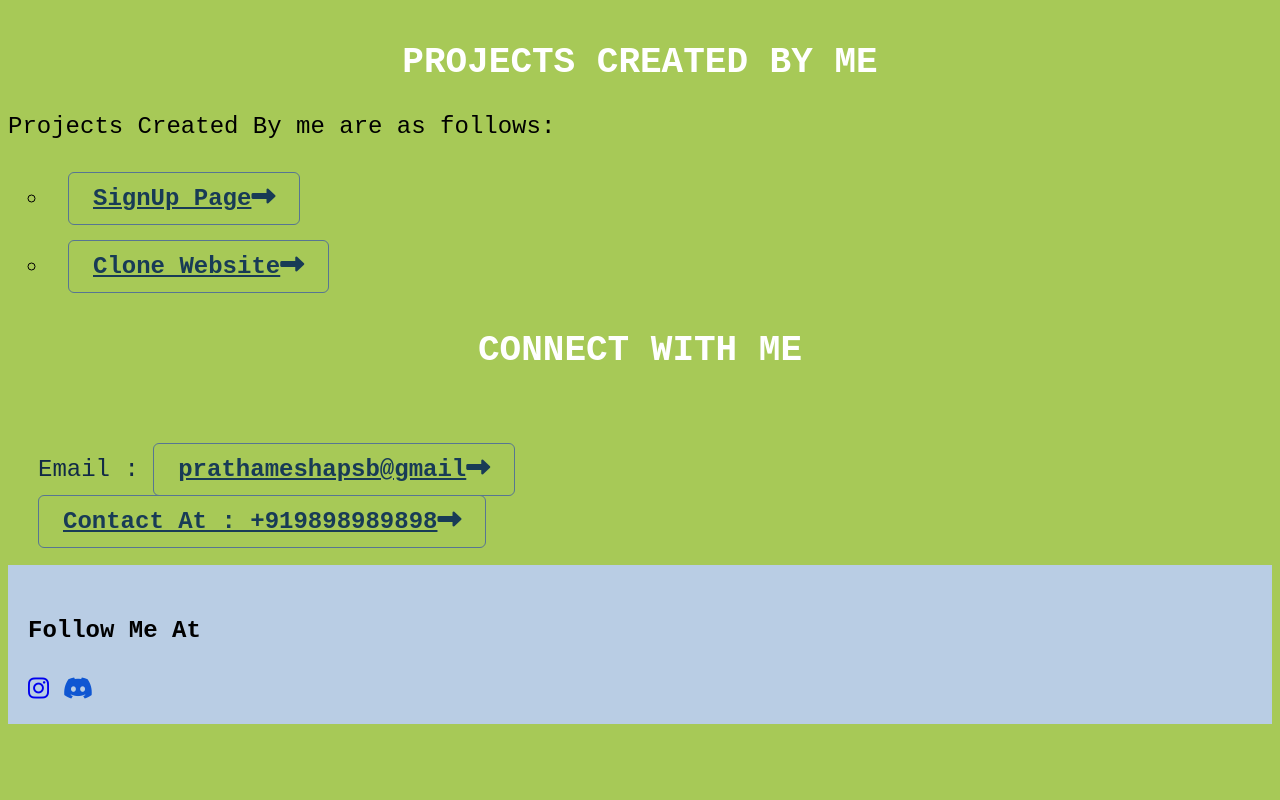
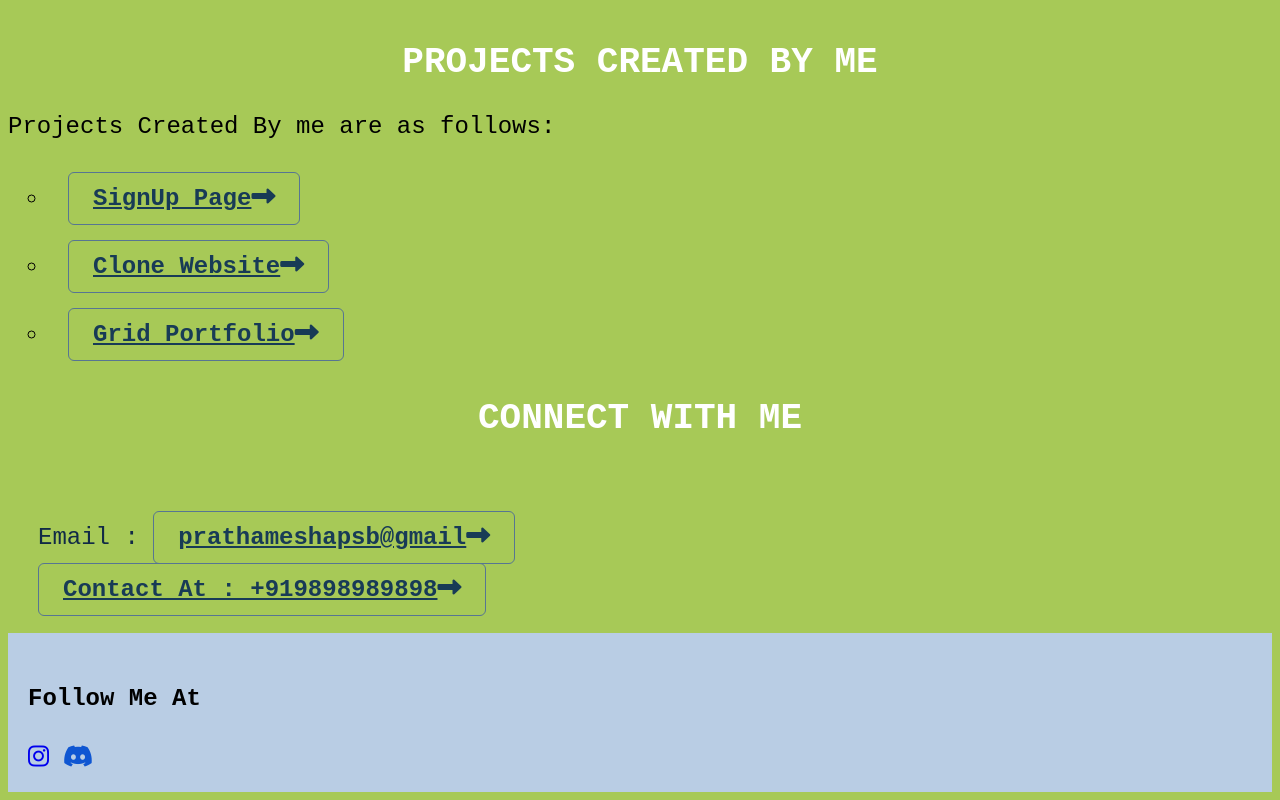
Before and after one commit to Prathamcoder333/HTML-AND-CSS, a plain HTML site: page index.html in a window 1280 px wide. Shown: the part 1335-2135 px from the top of the page. Before the commit the page ends 2067 px from the top, so only its background shows below. Drawn offline with Linux system fonts and the light colour scheme.

Commit message:
modified index.html

```diff
--- a/index.html
+++ b/index.html
@@ -75,6 +75,7 @@
                 <ul>
                     <li> <a href="https://prathamcoder333.github.io/Glassmorphic-Signup_Page/" class="secondary-button">SignUp Page<i class="fa-solid fa-right-long"></i></a>  </li>
                     <li> <a href="https://prathamcoder333.github.io/Home-Page/" class="secondary-button">Clone Website<i class="fa-solid fa-right-long"></i></a></li>
+                    <li><a href="https://prathamcoder333.github.io/Grid-Portfolio/" class="secondary-button">Grid Portfolio<i class="fa-solid fa-right-long"></i></a></li>
                 </ul>
             </p>
         </article>
```
